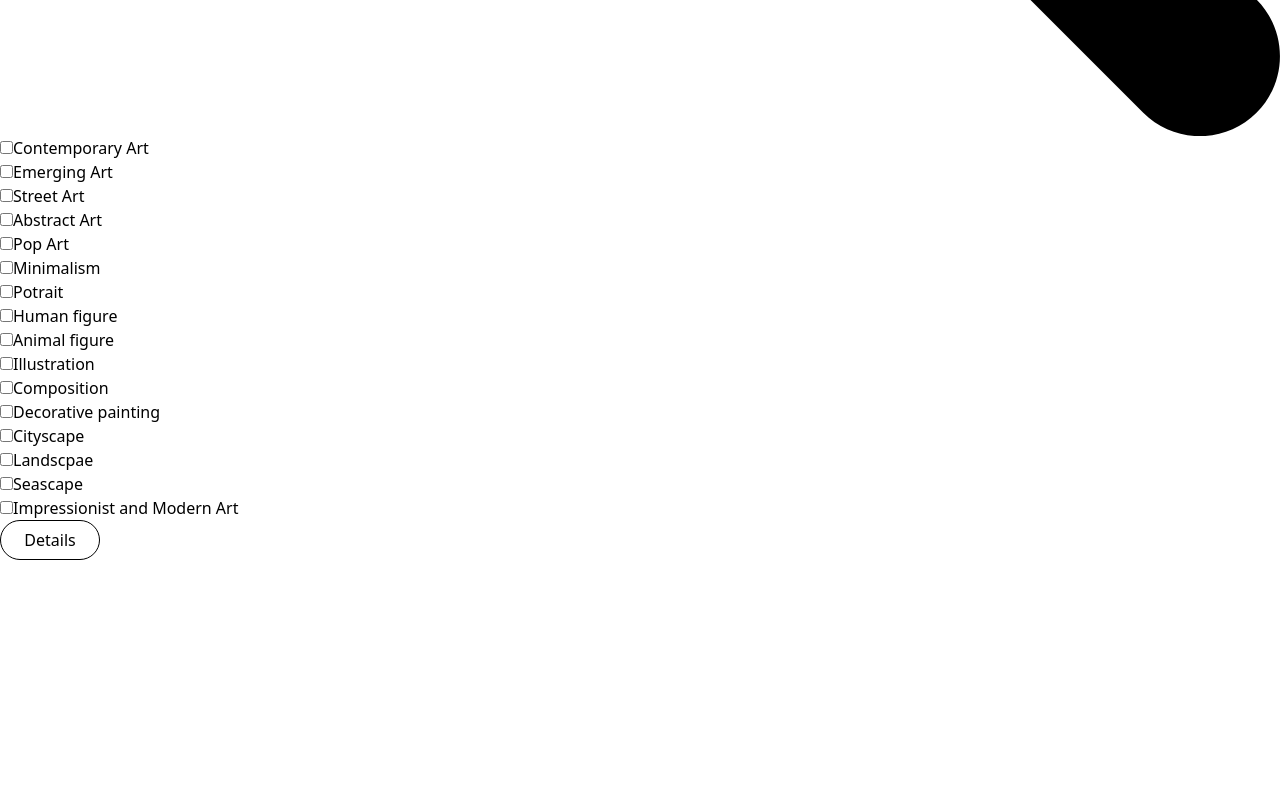
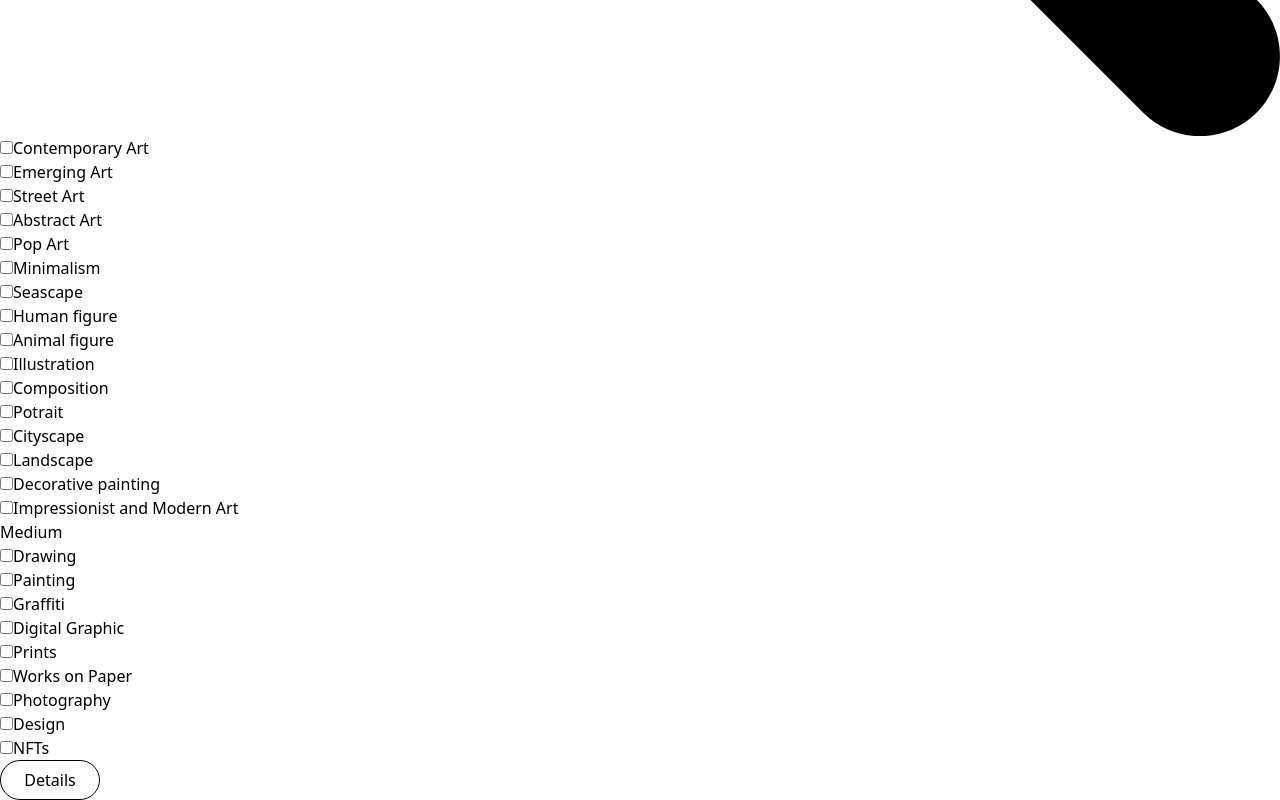
Before and after one commit to TeratBurami/ArtsDrops, a React (Vite) app in the folder client/: page /gallery in a window 1280 px wide. Shown: the part 2860-3660 px from the top of the page. Before the commit the page ends 3420 px from the top, so only its background shows below. Built offline with nearby package versions, Linux system fonts and the light colour scheme; a web font is replaced by a local one.

Commit message:
Gallories V2 (add some option)

```diff
--- a/client/src/pages/Gallery.tsx
+++ b/client/src/pages/Gallery.tsx
@@ -10,114 +10,180 @@ export default function Gallery() {
   return (
     <>
       <Nav></Nav>
-      <div className="grid grid-cols-[25%_75%]">
+      <div className="grid grid-cols-1 md:grid-cols-[30%_70%]">
         <div className="bg-[#F2F2F2]">
           <div className="mx-auto w-fit my-10">
             <Search></Search>
           </div>
 
           <div>
-            <div className="h-1 w-4/5 mx-auto my-7 bg-[#8C8C8C] border-0 rounded text-[#8C8C8C] font-semibold"></div>
+            <div className="h-1 w-5/6 mx-auto my-7 bg-[#8C8C8C] border-0 rounded text-[#8C8C8C] font-semibold">{/* categories */}</div>
             <div className="grid grid-cols-3 mx-auto items-center w-fit">
-                <div className="text-[#545454] text-sm"><input
+                <div className="text-[#545454] text-xs"><input
                     onClick={handleCheck}
                     type="checkbox"
                     value=""
-                    className="w-3 h-3 mx-1 ml-3 mb-2 text-blue-600 bg-gray-100 border-gray-300 rounded"
+                    className="w-2 h-2 mx-1 ml-3 mb-4 bg-gray-100 border-gray-300 rounded"
                 ></input>Contemporary Art</div>
-                <div className="text-[#545454] text-sm"><input
+                <div className="text-[#545454] text-xs"><input
                     onClick={handleCheck}
                     type="checkbox"
                     value=""
-                    className="w-3 h-3 mx-1 ml-3 mb-2 text-blue-600 bg-gray-100 border-gray-300 rounded"
+                    className="w-2 h-2 mx-1 ml-3 mb-4 bg-gray-100 border-gray-300 rounded"
                 ></input>Emerging Art</div>
-                <div className="text-[#545454] text-sm"><input
+                <div className="text-[#545454] text-xs"><input
                     onClick={handleCheck}
                     type="checkbox"
                     value=""
-                    className="w-3 h-3 mx-1 ml-3 mb-2 text-blue-600 bg-gray-100 border-gray-300 rounded"
+                    className="w-2 h-2 mx-1 ml-3 mb-4 bg-gray-100 border-gray-300 rounded"
                 ></input>Street Art</div>
-                <div className="text-[#545454] text-sm"><input
+                <div className="text-[#545454] text-xs"><input
                     onClick={handleCheck}
                     type="checkbox"
                     value=""
-                    className="w-3 h-3 mx-1 ml-3 mb-2 text-blue-600 bg-gray-100 border-gray-300 rounded"
+                    className="w-2 h-2 mx-1 ml-3 mb-4 bg-gray-100 border-gray-300 rounded"
                 ></input>Abstract Art</div>
-                <div className="text-[#545454] text-sm"><input
+                <div className="text-[#545454] text-xs"><input
                     onClick={handleCheck}
                     type="checkbox"
                     value=""
-                    className="w-3 h-3 mx-1 ml-3 mb-2 text-blue-600 bg-gray-100 border-gray-300 rounded"
+                    className="w-2 h-2 mx-1 ml-3 mb-4 bg-gray-100 border-gray-300 rounded"
                 ></input>Pop Art</div>
-                <div className="text-[#545454] text-sm"><input
+                <div className="text-[#545454] text-xs"><input
                     onClick={handleCheck}
                     type="checkbox"
                     value=""
-                    className="w-3 h-3 mx-1 ml-3 mb-2 text-blue-600 bg-gray-100 border-gray-300 rounded"
+                    className="w-2 h-2 mx-1 ml-3 mb-4 bg-gray-100 border-gray-300 rounded"
                 ></input>Minimalism</div>
-                <div className="text-[#545454] text-sm"><input
+                <div className="text-[#545454] text-xs"><input
                     onClick={handleCheck}
                     type="checkbox"
                     value=""
-                    className="w-3 h-3 mx-1 ml-3 mb-2 text-blue-600 bg-gray-100 border-gray-300 rounded"
-                ></input>Potrait</div>
-                <div className="text-[#545454] text-sm"><input
+                    className="w-2 h-2 mx-1 ml-3 mb-4 bg-gray-100 border-gray-300 rounded"
+                ></input>Seascape</div>
+                <div className="text-[#545454] text-xs"><input
                     onClick={handleCheck}
                     type="checkbox"
                     value=""
-                    className="w-3 h-3 mx-1 ml-3 mb-2 text-blue-600 bg-gray-100 border-gray-300 rounded"
+                    className="w-2 h-2 mx-1 ml-3 mb-4 bg-gray-100 border-gray-300 rounded"
                 ></input>Human figure</div>
-                <div className="text-[#545454] text-sm"><input
+                <div className="text-[#545454] text-xs"><input
                     onClick={handleCheck}
                     type="checkbox"
                     value=""
-                    className="w-3 h-3 mx-1 ml-3 mb-2 text-blue-600 bg-gray-100 border-gray-300 rounded"
+                    className="w-2 h-2 mx-1 ml-3 mb-4 bg-gray-100 border-gray-300 rounded"
                 ></input>Animal figure</div>
-                <div className="text-[#545454] text-sm"><input
+                <div className="text-[#545454] text-xs"><input
                     onClick={handleCheck}
                     type="checkbox"
                     value=""
-                    className="w-3 h-3 mx-1 ml-3 mb-2 text-blue-600 bg-gray-100 border-gray-300 rounded"
+                    className="w-2 h-2 mx-1 ml-3 mb-4 bg-gray-100 border-gray-300 rounded"
                 ></input>Illustration</div>
-                <div className="text-[#545454] text-sm"><input
+                <div className="text-[#545454] text-xs"><input
                     onClick={handleCheck}
                     type="checkbox"
                     value=""
-                    className="w-3 h-3 mx-1 ml-3 mb-2 text-blue-600 bg-gray-100 border-gray-300 rounded"
+                    className="w-2 h-2 mx-1 ml-3 mb-4 bg-gray-100 border-gray-300 rounded"
                 ></input>Composition</div>
-                <div className="text-[#545454] text-sm"><input
+                <div className="text-[#545454] text-xs"><input
                     onClick={handleCheck}
                     type="checkbox"
                     value=""
-                    className="w-3 h-3 mx-1 ml-3 mb-2 text-blue-600 bg-gray-100 border-gray-300 rounded"
-                ></input>Decorative painting</div>
-                <div className="text-[#545454] text-sm"><input
+                    className="w-2 h-2 mx-1 ml-3 mb-4 bg-gray-100 border-gray-300 rounded"
+                ></input>Potrait</div>
+                <div className="text-[#545454] text-xs"><input
                     onClick={handleCheck}
                     type="checkbox"
                     value=""
-                    className="w-3 h-3 mx-1 ml-3 mb-2 text-blue-600 bg-gray-100 border-gray-300 rounded"
+                    className="w-2 h-2 mx-1 ml-3 mb-4 bg-gray-100 border-gray-300 rounded"
                 ></input>Cityscape</div>
-                <div className="text-[#545454] text-sm"><input
+                <div className="text-[#545454] text-xs"><input
                     onClick={handleCheck}
                     type="checkbox"
                     value=""
-                    className="w-3 h-3 mx-1 ml-3 mb-2 text-blue-600 bg-gray-100 border-gray-300 rounded"
-                ></input>Landscpae</div>
-                <div className="text-[#545454] text-sm"><input
+                    className="w-2 h-2 mx-1 ml-3 mb-4 bg-gray-100 border-gray-300 rounded"
+                ></input>Landscape</div>
+                <div className="text-[#545454] text-xs"><input
                     onClick={handleCheck}
                     type="checkbox"
                     value=""
-                    className="w-3 h-3 mx-1 ml-3 mb-2 text-blue-600 bg-gray-100 border-gray-300 rounded"
-                ></input>Seascape</div>
+                    className="w-2 h-2 mx-1 ml-3 mb-4 bg-gray-100 border-gray-300 rounded"
+                ></input>Decorative painting</div>
             </div>
-            <div className="text-[#545454] text-sm ml-[19px]"><input
+            <div className="text-[#545454] text-xs ml-[8px]"><input
                     onClick={handleCheck}
                     type="checkbox"
                     value=""
-                    className="w-3 h-3 mx-1 ml-1 text-blue-600 bg-gray-100 border-gray-300 rounded"
+                    className="w-2 h-2 mx-1 mb-4 text-blue-600 bg-gray-100 border-gray-300 rounded"
                 ></input>Impressionist and Modern Art</div>
           </div>
 
+          <div>
+            <div>
+                <div className="h-1 w-5/6 mx-auto mt-7 bg-[#8C8C8C] border-0 rounded">{/* Medium */}</div>
+                <div className="mx-auto w-fit mb-20 font-semibold text-[#8C8C8C]">Medium</div>
+            </div>
+          <div className="grid grid-cols-3 mx-auto items-center w-fit">
+                <div className="text-[#545454] text-xs"><input
+                    onClick={handleCheck}
+                    type="checkbox"
+                    value=""
+                    className="w-2 h-2 mx-1 ml-3 mb-4 bg-gray-100 border-gray-300 rounded"
+                ></input>Drawing</div>
+                <div className="text-[#545454] text-xs"><input
+                    onClick={handleCheck}
+                    type="checkbox"
+                    value=""
+                    className="w-2 h-2 mx-1 ml-3 mb-4 bg-gray-100 border-gray-300 rounded"
+                ></input>Painting</div>
+                <div className="text-[#545454] text-xs"><input
+                    onClick={handleCheck}
+                    type="checkbox"
+                    value=""
+                    className="w-2 h-2 mx-1 ml-3 mb-4 bg-gray-100 border-gray-300 rounded"
+                ></input>Graffiti</div>
+                <div className="text-[#545454] text-xs"><input
+                    onClick={handleCheck}
+                    type="checkbox"
+                    value=""
+                    className="w-2 h-2 mx-1 ml-3 mb-4 bg-gray-100 border-gray-300 rounded"
+                ></input>Digital Graphic</div>
+                <div className="text-[#545454] text-xs"><input
+                    onClick={handleCheck}
+                    type="checkbox"
+                    value=""
+                    className="w-2 h-2 mx-1 ml-3 mb-4 bg-gray-100 border-gray-300 rounded"
+                ></input>Prints</div>
+                <div className="text-[#545454] text-xs"><input
+                    onClick={handleCheck}
+                    type="checkbox"
+                    value=""
+                    className="w-2 h-2 mx-1 ml-3 mb-4 bg-gray-100 border-gray-300 rounded"
+                ></input>Works on Paper</div>
+                <div className="text-[#545454] text-xs"><input
+                    onClick={handleCheck}
+                    type="checkbox"
+                    value=""
+                    className="w-2 h-2 mx-1 ml-3 mb-4 bg-gray-100 border-gray-300 rounded"
+                ></input>Photography</div>
+                <div className="text-[#545454] text-xs"><input
+                    onClick={handleCheck}
+                    type="checkbox"
+                    value=""
+                    className="w-2 h-2 mx-1 ml-3 mb-4 bg-gray-100 border-gray-300 rounded"
+                ></input>Design</div>
+                <div className="text-[#545454] text-xs"><input
+                    onClick={handleCheck}
+                    type="checkbox"
+                    value=""
+                    className="w-2 h-2 mx-1 ml-3 mb-4 bg-gray-100 border-gray-300 rounded"
+                ></input>NFTs</div>
+          </div>
+          </div>
+        <div>
+          <div className="h-1 w-5/6 mx-auto my-7 bg-[#8C8C8C] border-0 rounded text-[#8C8C8C] font-semibold">{/* Price */}</div>
+
+        </div>
         </div>
 
         <div className=""></div>
```
